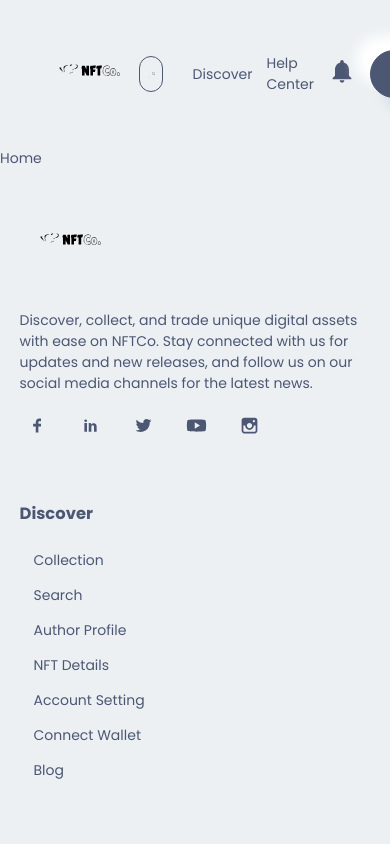
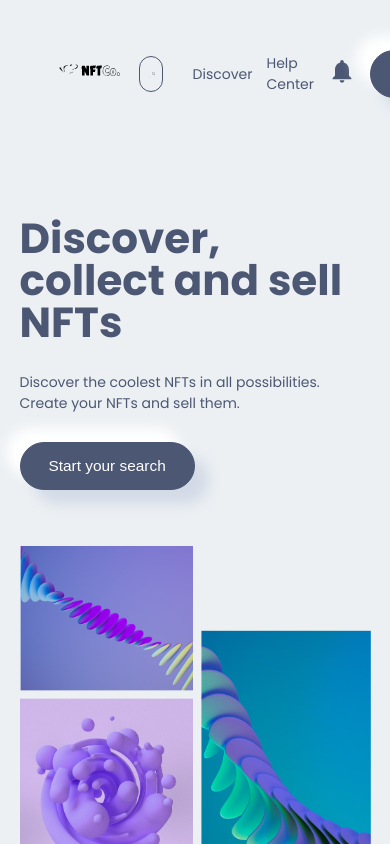
Before and after one commit to feliciahmq/nft-marketplace, a Next.js app in the folder frontend/: page / in a window 390 px wide. Shown: the top 844 px of the page. Built offline with nearby package versions, Linux system fonts and the light colour scheme.

Commit message:
hero section

```diff
--- /dev/null
+++ b/frontend/components/HeroSection/HeroSection.jsx
@@ -0,0 +1,31 @@
+import Style from './HeroSection.module.css';
+import { Button } from '@/components/componentIndex';
+import images from '@/img';
+
+import Image from 'next/image';
+
+const HeroSection = () => {
+  return (
+    <div className={Style.heroSection}>
+      <div className={Style.heroSection_box}>
+        <div className={Style.heroSection_box_left}>
+          <h1>Discover, collect and sell NFTs</h1>
+          <p>
+            Discover the coolest NFTs in all possibilities. Create your NFTs and sell them.
+          </p>
+          <Button btnName='Start your search' />
+        </div>
+        <div className={Style.heroSection_box_right}>
+          <Image
+            src={images.hero}
+            alt="Hero section"
+            width={600}
+            height={600}
+          />
+        </div>
+      </div>
+    </div>
+  );
+}
+
+export default HeroSection;
--- /dev/null
+++ b/frontend/components/HeroSection/HeroSection.module.css
@@ -0,0 +1,53 @@
+.heroSection {
+  width: 80%;
+  margin: 3rem auto;
+}
+
+.heroSection_box {
+  display: grid;
+  grid-template-columns: repeat(2, 1fr);
+  gap: 2rem;
+}
+
+.heroSection_box_left {
+  padding-right: 6rem;
+}
+
+.heroSection_box_left h1 {
+  font-size: 5rem;
+  line-height: 1;
+}
+
+.heroSection_box_left p {
+  margin-bottom: 2rem;
+}
+
+.heroSection_box_right img {
+  max-width: 100%;
+  height: auto;
+}
+
+@media screen and (max-width: 35em) {
+  .heroSection {
+    width: 90%;
+  }
+}
+
+@media screen and (max-width: 55em) {
+  .heroSection {
+    width: 90%;
+  }
+  .heroSection_box {
+    grid-template-columns: 1fr;
+    gap: 4rem;
+  }
+
+  .heroSection_box_left {
+    padding-right: 2rem;
+  }
+
+  .heroSection_box_left h1 {
+    line-height: 1;
+    font-size: 3rem;
+  }
+}
--- a/frontend/components/NavBar/SideBar/SideBar.jsx
+++ b/frontend/components/NavBar/SideBar/SideBar.jsx
@@ -174,7 +174,7 @@
       </div>
       <div className={Style.sideBar_button}>
           <Button btnName="Create" handleClick={() => {}}/>
-          <Button btnName="Connect Wallet" handleClick={() => {}}/>
+          <Button btnName="Connect" handleClick={() => {}}/>
       </div>
     </div>
   );
--- a/frontend/components/NavBar/SideBar/SideBar.module.css
+++ b/frontend/components/NavBar/SideBar/SideBar.module.css
@@ -65,3 +65,9 @@
   align-items: center;
   justify-content: space-between;
 }
+
+@media screen and (max-width: 55em) {
+  .sideBar {
+    width: 90%;
+  }
+}
--- a/frontend/components/componentIndex.js
+++ b/frontend/components/componentIndex.js
@@ -1,6 +1,6 @@
 import Button from './Button/Button';
 import Footer from './Footer/Footer';
 import NavBar from './NavBar/NavBar';
+import HeroSection from './HeroSection/HeroSection';
 
-
-export { Button, Footer, NavBar };
+export { Button, Footer, NavBar, HeroSection };
--- a/frontend/pages/index.js
+++ b/frontend/pages/index.js
@@ -1,10 +1,10 @@
-import React from "react";
-import { NavBar } from '@/components/componentIndex';
+import Style from '@/styles/index.module.css';
+import { HeroSection } from '@/components/componentIndex';
 
 const Index = () => {
   return (
-    <div>
-      Home
+    <div className={Style.homePage}>
+      <HeroSection />
     </div>
   );
 };
```
Also changed, not shown: frontend/styles/index.module.css (added).
